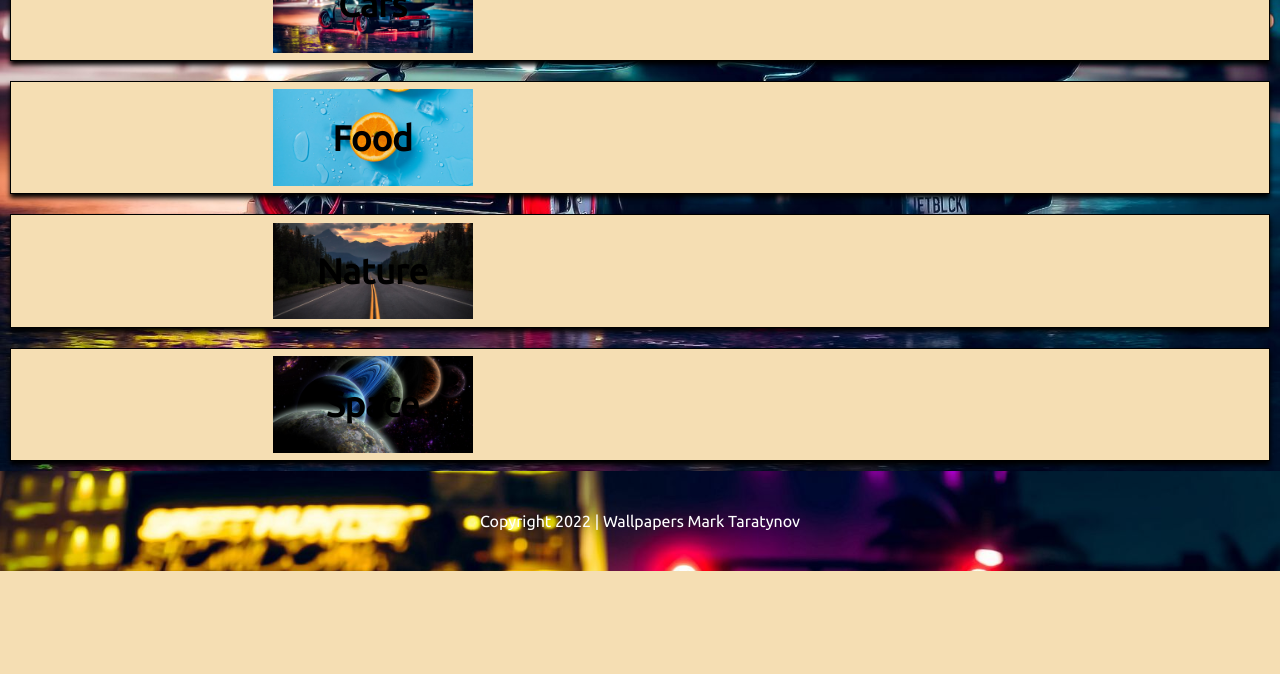
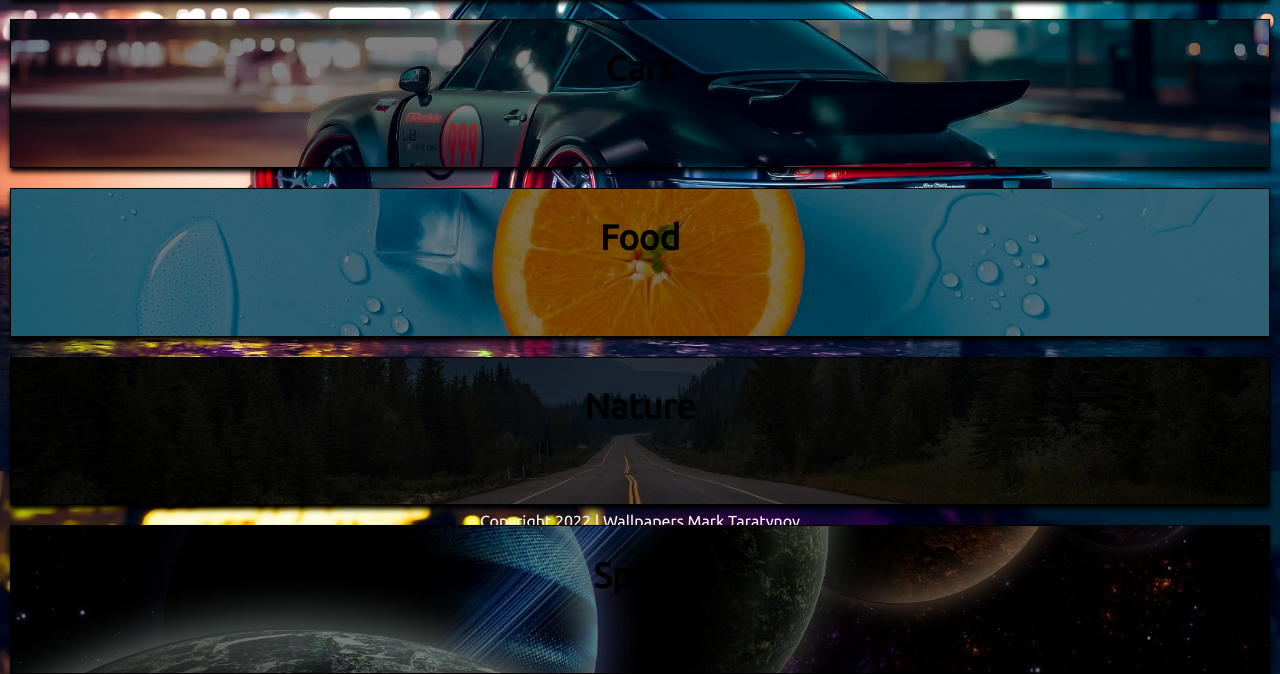
Before and after one commit to Prostecki/WallpapersHD, a PHP site: page / in a window 1280 px wide. Shown: the part 329-1003 px from the top of the page. Before the commit the page ends 900 px from the top, so only its background shows below. Run offline with PHP 8.4, Linux system fonts and the light colour scheme.

Commit message:
styles still fix

```diff
--- a/css/style.css
+++ b/css/style.css
@@ -109,9 +109,11 @@
     transition: all 0.7s;
 }
  .category-container {
+    position: relative;
     border: 1px solid black;
     margin: 10px;
     display: flex;
+    flex-direction: column;
     justify-content: center;
     align-items: center;
     width: 100%;
@@ -164,6 +166,15 @@
      justify-content: center;
      margin-top: 50px;
 }
+ .overlay {
+    position: absolute;
+    top: 0;
+    left: 0;
+    width: 100%;
+    height: 100%;
+    background-color: rgba(0, 0, 0, 0.5);
+    pointer-events: none;
+ }
  header {
      position: relative;
      display: flex;
--- a/js/main.js
+++ b/js/main.js
@@ -86,6 +86,10 @@ function renderCategoriesList() {
         const categoryContainer = document.createElement('div');
         categoryContainer.classList.add('category-container');
 
+        //Create an overlay element for darening the background
+        const overlay = document.createElement('div');
+        overlay.classList.add('overlay');
+
         // Append a class category to created element
         const categoryDescribe = document.createElement('p');
         categoryDescribe.classList.add('catDescribe');
@@ -112,10 +116,11 @@ function renderCategoriesList() {
         const randomWallpaper = wallpapers[category][Math.floor(Math.random() * wallpapers[category].length)];
 
         //Set the background image of the category element
-        categoryElement.style.backgroundImage = `url(${randomWallpaper.file})`;
-        categoryElement.style.backgroundSize = 'cover';
-        categoryElement.style.backgroundPosition = 'center';
-        console.log(wallpapers[category])
+        categoryContainer.style.backgroundImage = `url(${randomWallpaper.file})`;
+        categoryContainer.style.backgroundSize = 'cover';
+        categoryContainer.style.backgroundPosition = 'center';
+        // categoryContainer.style.;
+
         //Define contain of element based on name of category
         categoryElement.innerHTML = `<h1 class="categoriesName">${category}</h1>
         `;
@@ -123,6 +128,7 @@ function renderCategoriesList() {
         // Append both the category name and description to the container
         categoryContainer.appendChild(categoryElement);
         categoryContainer.appendChild(categoryDescribe);
+        categoryContainer.appendChild(overlay);
 
         // Event listener for element of category
         categoryElement.addEventListener('click', renderChosenCategory);
```
